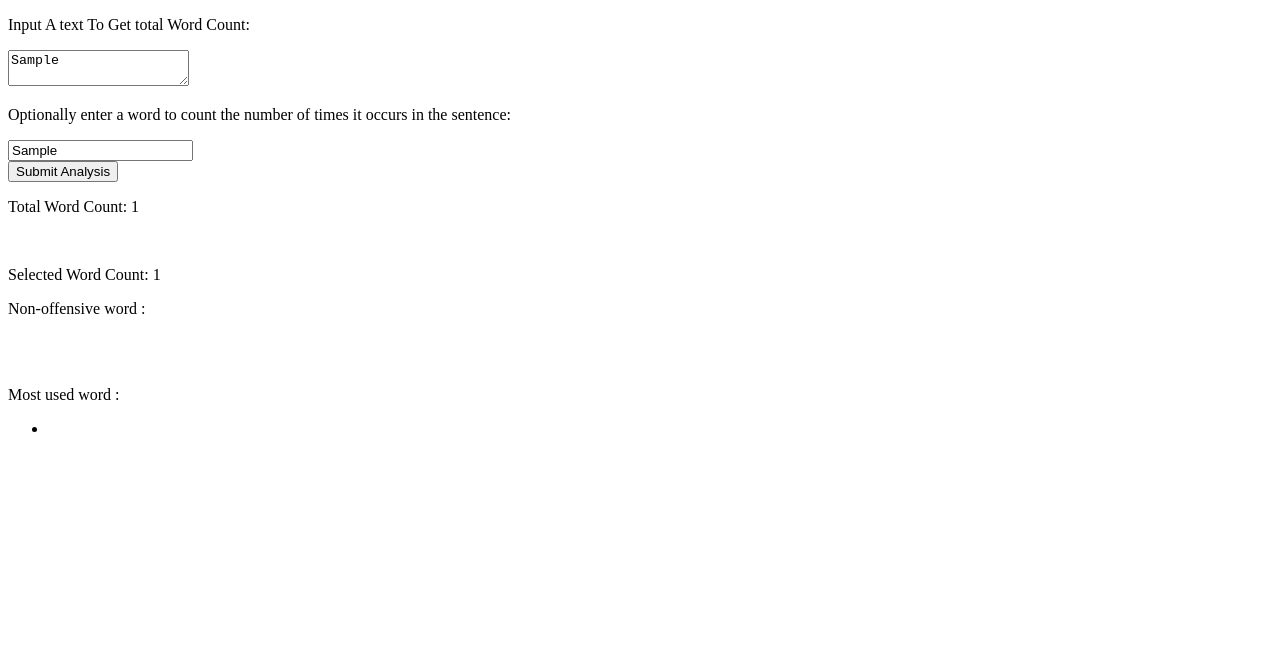
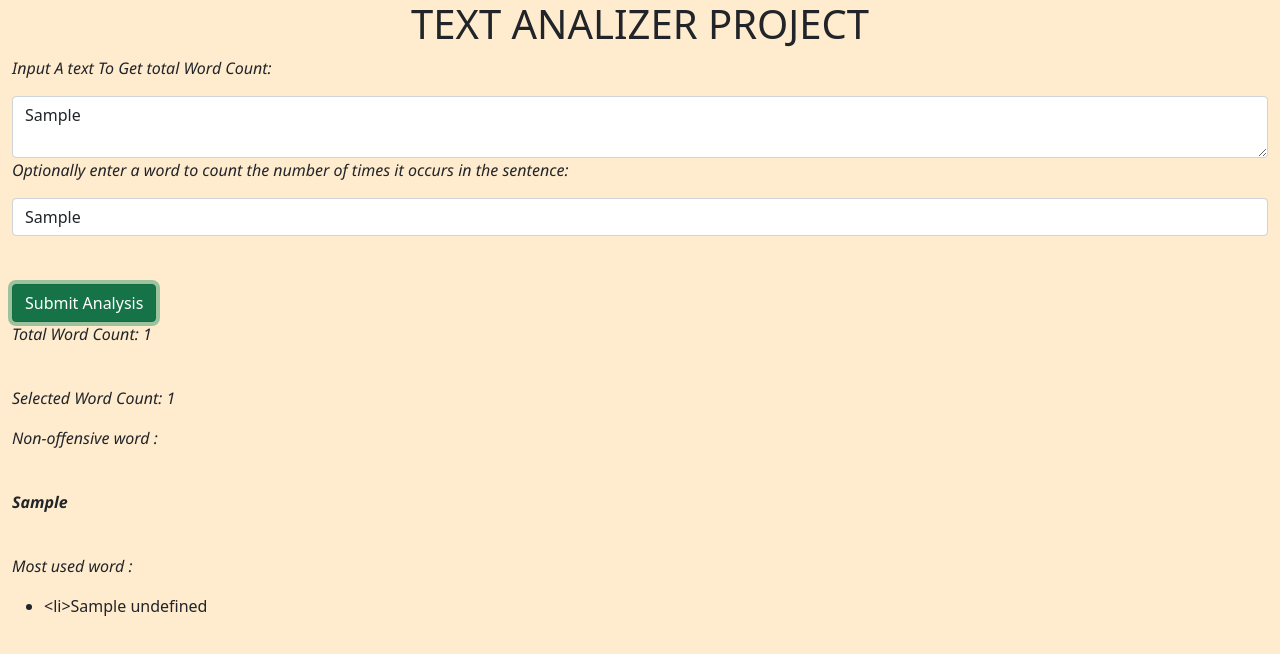
Before and after one commit to folalu101/js-project, a plain HTML site: page index.html in a window 1280 px wide. Both pictures are taken after typing "Sample", "Sample" into the empty fields and a click on the button "Submit Analysis". Drawn offline with Linux system fonts and the light colour scheme.

Commit message:
add styling to body and p tag

```diff
--- a/css/style.css
+++ b/css/style.css
@@ -0,0 +1,7 @@
+body {
+    background-color: blanchedalmond;
+}
+p {
+    font-family: 'Segoe UI', Tahoma, Geneva, Verdana, sans-serif;
+    font-style: italic;
+}
--- a/index.html
+++ b/index.html
@@ -5,21 +5,21 @@
     <meta http-equiv="X-UA-Compatible" content="IE=edge">
     <meta name="viewport" content="width=device-width, initial-scale=1.0">
     <title>Javascript project</title>
-    <link rel="stylesheet" href="css/bootstrap.css" type="css/text">
-    <link rel="stylesheet" href="css/style.css" type="css/text">
+    <link rel="stylesheet" href="css/bootstrap.css">
+    <link rel="stylesheet" href="css/style.css">
     <script src="js/bootstrap.bundle.min.js"></script>
     <script src="js/jquery-3.6.0.js"></script>
     <script src="js/script.js"></script>
 </head>
 <body>
     <div class="container-fluid">
+        <h1 style="text-align: center;">TEXT ANALIZER PROJECT</h1>
         <form id="word-count">
             <div class="form-group">
                 <p>Input A text To Get total Word Count: </p>
                     <textarea id="text-sentence" name="text-passage" class="form-control" required ></textarea>
                 <p>Optionally enter a word to count the number of times it occurs in the sentence:</p>
-                    <input type="text" id="word" name="word" class="form-control">
-                <br>
+                    <input type="text" id="word" name="word" class="form-control"><br><br>
                 <button type="submit" class="btn btn-success">Submit Analysis</button>
             </div>
         </form>
@@ -27,16 +27,13 @@
         <p>Total Word Count: <span id="total-count"></span></p>
             <br>
         <p>Selected Word Count: <span id="selected-word"></span></p>
+
         <p>Non-offensive word : <span id="offensive-word"></span></p><br>
             <span id="bolded-text"></span><br>
         <p>Most used word :</p>
         <ul>
-          <li><span id="mostly"></span></li>
+          <li><span id="most"></span></li>
         </ul>
-    </div>
-
-
-
 
 
 
--- a/js/script.js
+++ b/js/script.js
@@ -84,7 +84,7 @@ function boldText(word, text){
     let htmlString = "<p>";
     let textArray = text.split(" ");
     textArray.forEach(function(element, index){
-        if(element.toLowerCase().includes(word.tolOwerCase())){
+        if(element.toLowerCase().includes(word.toLowerCase())){
             htmlString = htmlString.concat(("<b>" + word + "</b>"));
         } else {
             htmlString = htmlString.concat(element);
@@ -104,9 +104,9 @@ $(document).ready(function(){
         const word = $("#word").val();
         const wordCount = wordCounter(text);
         const occurencesOfWord = numberOfOccurencesInText(word, text);
-        $("#total-count").html(wordCount);
-        $("#selected-word").html(occurencesOfWord);
-        $("#bolded-text").html(boldText(word, text));
+        $("#total-count").append(wordCount);
+        $("#selected-word").append(occurencesOfWord);
+        $("#bolded-text").append(boldText(word, text));
 
         // Mostly used words
         let mostly = [];
@@ -116,7 +116,7 @@ $(document).ready(function(){
         });
         mostly.forEach(function(element, index){
             let str = "<li>";
-            $("#mostly").append(str + element + "" + Mostly[index]);
+            $("#most").text( str + element + " " + most[index]);
         });
 
     });
```
